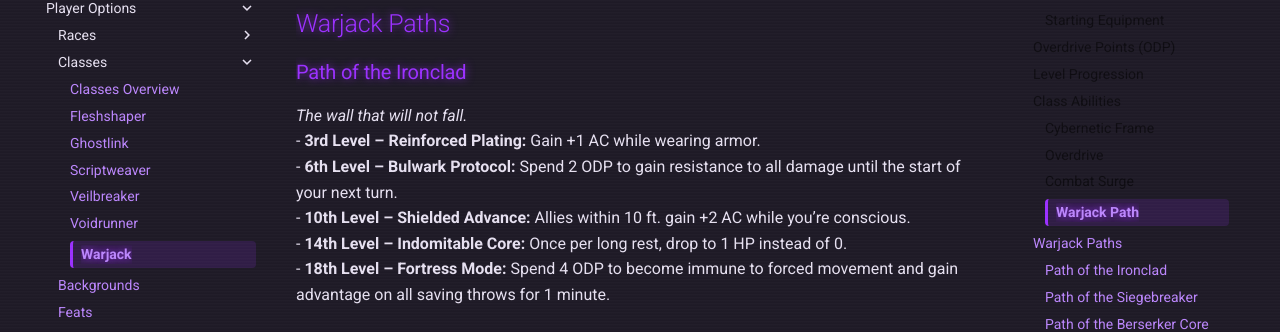
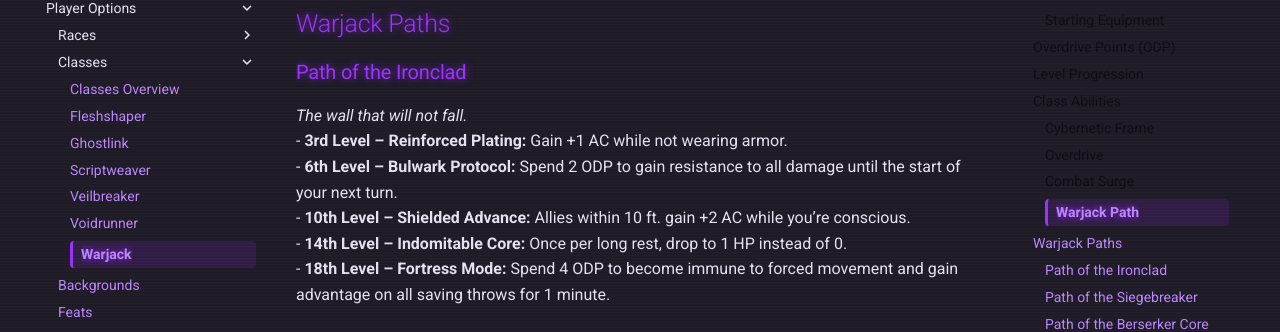
Before and after one commit to BruhfessorX/cybercraft5e, an MkDocs documentation site: the page built from docs/player-options/classes/warjack.md, in a window 1280 px wide and 900 px high, scrolled down 2947 px. Shown: the part 129-461 px from the top of the window. Built offline with MkDocs 1.6.1 and Material for MkDocs 9.7.7, drawn with Linux system fonts in a browser that asks for light colours; comment, search, counter and statistics services are not loaded.

Commit message:
Warjack Ironclad fixes

```diff
--- a/docs/player-options/classes/warjack.md
+++ b/docs/player-options/classes/warjack.md
@@ -94,7 +94,7 @@ At 3rd level, choose your cybernetic specialization:
 
 ### Path of the Ironclad
 *The wall that will not fall.*
-- **3rd Level – Reinforced Plating:** Gain +1 AC while wearing armor.
+- **3rd Level – Reinforced Plating:** Gain +1 AC while not wearing armor.
 - **6th Level – Bulwark Protocol:** Spend 2 ODP to gain resistance to all damage until the start of your next turn.
 - **10th Level – Shielded Advance:** Allies within 10 ft. gain +2 AC while you’re conscious.
 - **14th Level – Indomitable Core:** Once per long rest, drop to 1 HP instead of 0.
```
